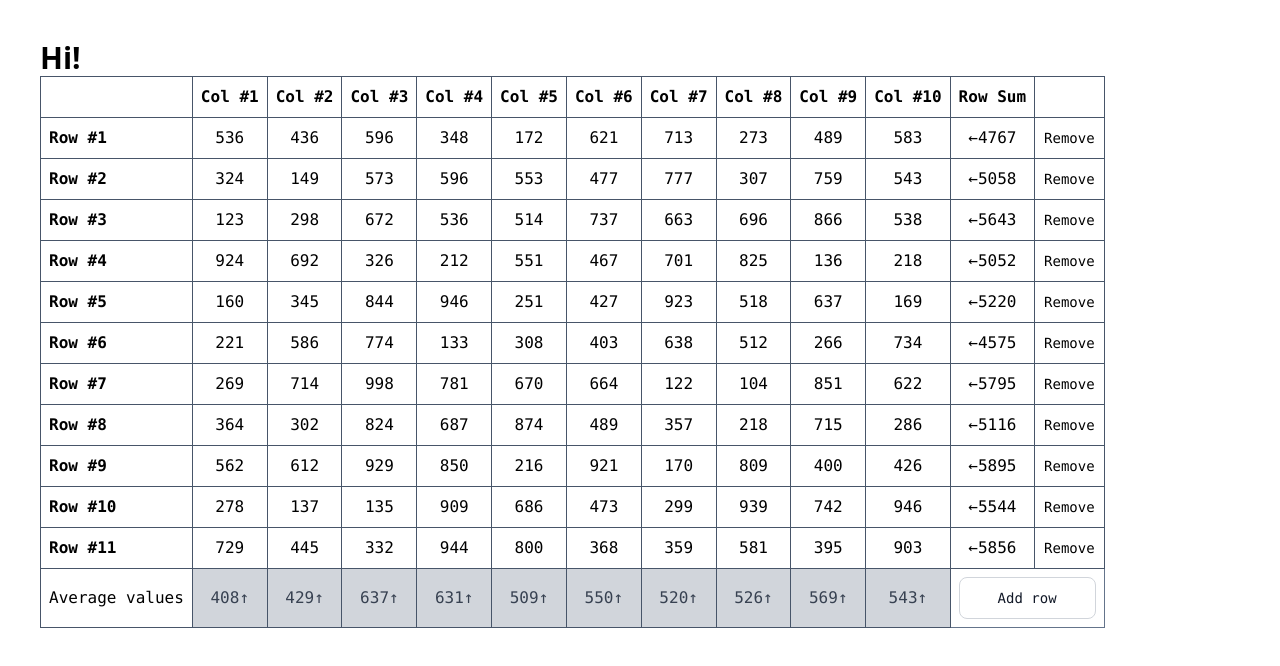
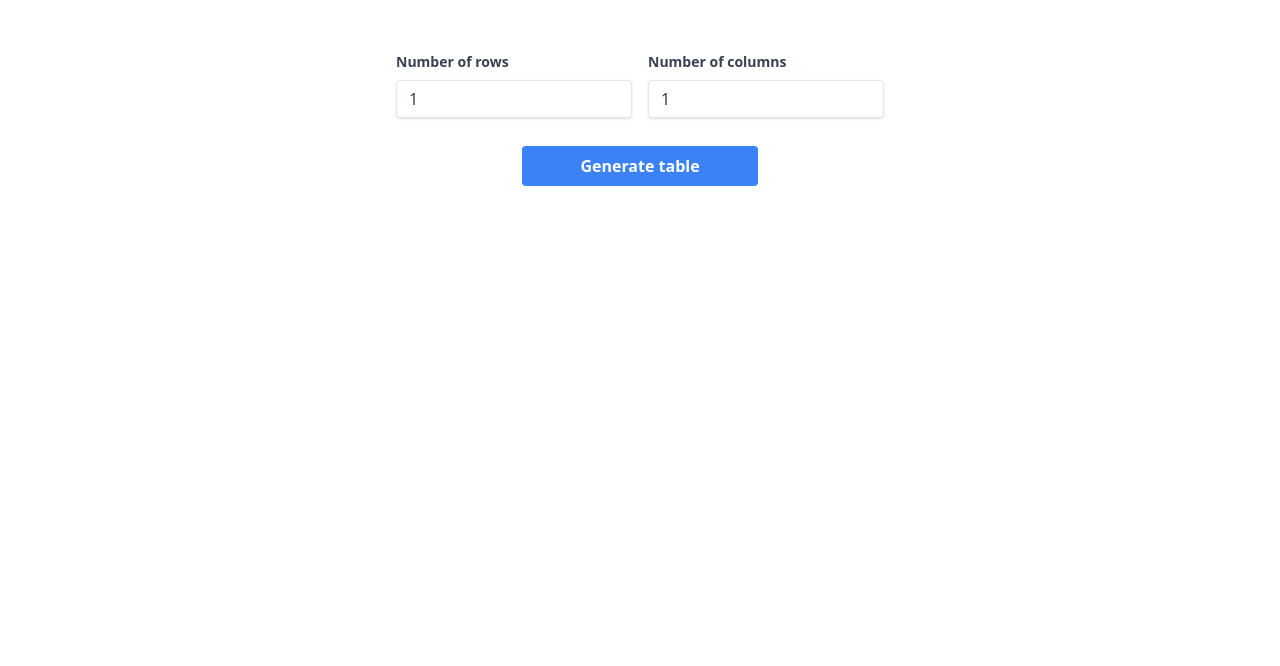
Before and after one commit to FFEDSerj/react-ts-tailwind-table, a React (Vite) app: page / in a window 1280 px wide. Shown: the top 666 px of the page. Built offline with nearby package versions, Linux system fonts and the light colour scheme.

Commit message:
form to submit cols * rows net and generate table

```diff
--- a/src/TableApp.tsx
+++ b/src/TableApp.tsx
@@ -1,11 +1,12 @@
-import { TableContextProvider } from "./context/TableContext";
+import { TableContextProvider, useTableData } from "./context/TableContext";
 import { Table } from "./components/Table";
+import { Form } from "./components/form/Form";
 
 function TableApp() {
   return (
     <TableContextProvider>
       <main className="mx-auto p-10">
-        <h1 className="font-semibold text-3xl">Hi!</h1>
+        <Form />
         <Table />
       </main>
     </TableContextProvider>
--- a/src/components/Table.tsx
+++ b/src/components/Table.tsx
@@ -1,11 +1,19 @@
+import { useTableData } from "../context/TableContext";
 import { TableBody } from "./TableBody";
 import { TableHeader } from "./TableHeader";
 
 export const Table = () => {
+  const { isTableReady } = useTableData();
   return (
-    <table className="font-mono table-fixed border-collapse border border-slate-500 ">
-      <TableHeader />
-      <TableBody />
-    </table>
+    <>
+      {isTableReady ? (
+        <div className="grid place-items-center overflow-x-scroll">
+          <table className="font-mono table-fixed border-collapse border border-slate-500 overflow-y-scroll">
+            <TableHeader />
+            <TableBody />
+          </table>
+        </div>
+      ) : null}
+    </>
   );
 };
--- /dev/null
+++ b/src/components/form/Form.tsx
@@ -0,0 +1,67 @@
+import { useTableData } from "../../context/TableContext";
+import { FormEvent, useState } from "react";
+
+export const Form = () => {
+  const { generateTable, isTableReady } = useTableData();
+  const [cols, setCols] = useState(1);
+  const [rows, setRows] = useState(1);
+
+  const onSubmit = (e: FormEvent<HTMLFormElement>) => {
+    e.preventDefault();
+    generateTable({ cols, rows });
+  };
+  return (
+    <>
+      {!isTableReady ? (
+        <div className="mx-auto max-w-lg">
+          <form
+            onSubmit={onSubmit}
+            name="table-from"
+            className="p-3 grid gap-4 grid-rows-1 grid-cols-4"
+          >
+            <div className="col-span-2">
+              <label
+                className="block text-gray-700 text-sm font-bold mb-2"
+                htmlFor="rows"
+              >
+                Number of rows
+              </label>
+              <input
+                value={rows}
+                onChange={(e) => setRows(e.target.valueAsNumber)}
+                className="shadow appearance-none  border rounded w-full py-2 px-3 text-gray-700 leading-tight"
+                id="rows"
+                min={1}
+                max={20}
+                type="number"
+              />
+            </div>
+            <div className="col-span-2">
+              <label
+                className="block text-gray-700 text-sm font-bold mb-2"
+                htmlFor="cols"
+              >
+                Number of columns
+              </label>
+              <input
+                value={cols}
+                onChange={(e) => setCols(e.target.valueAsNumber)}
+                className="shadow appearance-none border rounded w-full py-2 px-3 text-gray-700 mb-3 leading-tight"
+                id="cols"
+                min={1}
+                max={20}
+                type="number"
+              />
+            </div>
+            <button
+              className="bg-blue-500 hover:bg-blue-700 text-white font-bold py-2 px-4 rounded col-span-2 col-start-2"
+              type="submit"
+            >
+              Generate table
+            </button>
+          </form>
+        </div>
+      ) : null}
+    </>
+  );
+};
--- a/src/context/TableContext.tsx
+++ b/src/context/TableContext.tsx
@@ -1,30 +1,34 @@
 import { createContext, ReactNode, useContext, useReducer } from "react";
 import { generateCellsArray } from "../utils/generateCellsArray";
 import { getClosestAmountCells } from "../utils/getClosestAmountCells";
-import type { Cell } from "../types";
+import type { Cell, TableNet } from "../types";
 
 interface ITableContext {
   cells: Cell[];
   rowNumber: number;
   colNumber: number;
+  isTableReady: boolean;
   incrementCellAmountByOne: (id: Cell["id"]) => void;
   removeRow: (id: number) => void;
   addRow: () => void;
   getHighlightedCellIds: (s: Cell) => void;
   isIncludedId: (id: number) => boolean;
   resetHighlightedCells: () => void;
+  generateTable: (obj: TableNet) => void;
 }
 
 const initialData: ITableContext = {
   cells: [],
   rowNumber: 0,
   colNumber: 0,
+  isTableReady: false,
   incrementCellAmountByOne: (id) => {},
   removeRow: (id) => {},
   addRow: () => null,
   getHighlightedCellIds(s) {},
   isIncludedId: (id) => false,
   resetHighlightedCells: () => null,
+  generateTable: (obj) => null,
 };
 
 const TableContext = createContext<ITableContext>(initialData);
@@ -34,6 +38,7 @@ type ReducerState = {
   colNumber: number;
   highlightedCellIds: number[];
   cells: Cell[];
+  isTableReady: boolean;
 };
 
 const updateDataReducer = (
@@ -41,26 +46,25 @@ const updateDataReducer = (
   next: Partial<ReducerState>
 ) => ({ ...prev, ...next });
 
-const initTableData = (initialState: ReducerState) => {
-  return {
-    ...initialState,
-    cells: generateCellsArray(initialState.colNumber * initialState.rowNumber),
-  };
-};
-
 const defaultDataState = {
-  rowNumber: 11,
-  colNumber: 10,
+  rowNumber: 1,
+  colNumber: 1,
   highlightedCellIds: [],
   cells: [],
+  isTableReady: false,
 };
 
 export const TableContextProvider = ({ children }: { children: ReactNode }) => {
-  const [data, updateData] = useReducer(
-    updateDataReducer,
-    defaultDataState,
-    initTableData
-  );
+  const [data, updateData] = useReducer(updateDataReducer, defaultDataState);
+
+  const generateTable = ({ cols, rows }: TableNet) => {
+    updateData({
+      isTableReady: true,
+      colNumber: cols,
+      rowNumber: rows,
+      cells: generateCellsArray(cols * rows),
+    });
+  };
 
   const removeRow = (id: number) => {
     const startIndex = data.cells.findIndex((c) => c.id === id);
@@ -116,6 +120,8 @@ export const TableContextProvider = ({ children }: { children: ReactNode }) => {
     getHighlightedCellIds,
     isIncludedId,
     resetHighlightedCells,
+    generateTable,
+    isTableReady: data.isTableReady,
   };
 
   return (
--- a/src/types.ts
+++ b/src/types.ts
@@ -3,4 +3,7 @@ export type Cell = {
   amount: number;
 };
 
-export type Row = { cells: Cell[]; position: number };
+export type TableNet = {
+  cols: number;
+  rows: number;
+};
```
